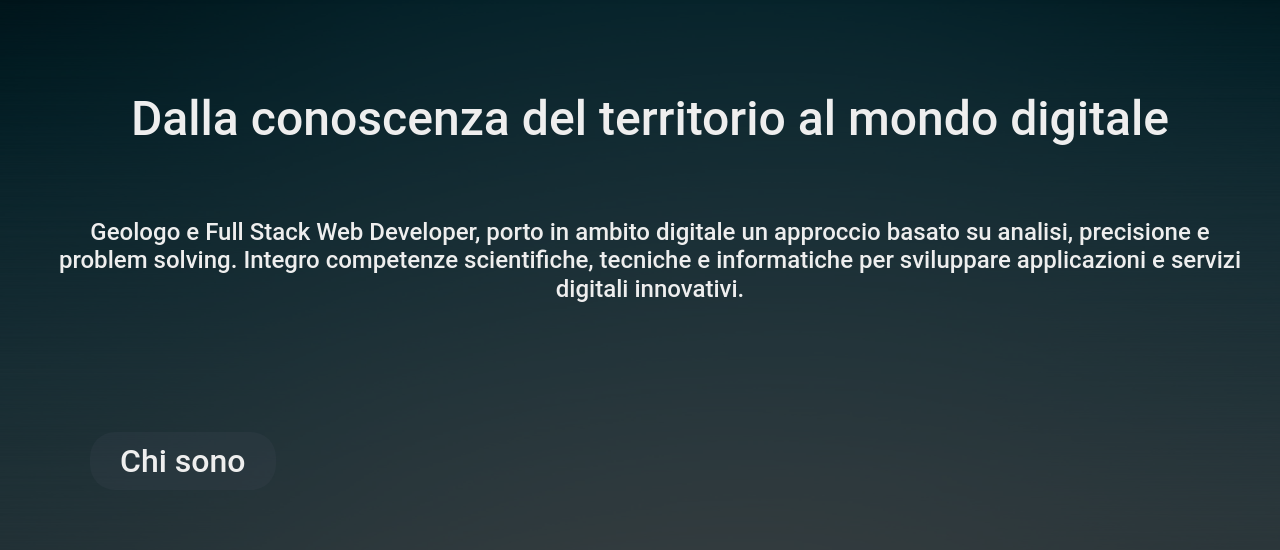
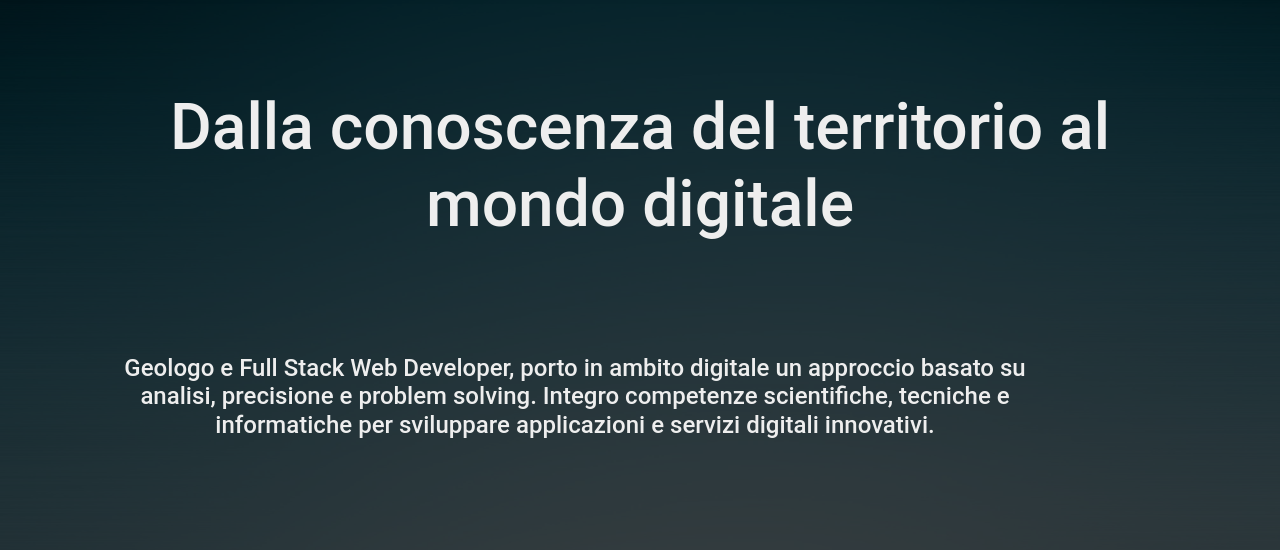
Before and after one commit to nagcas/new-portfolio, a React (Vite) app in the folder frontend/: page / in a window 1280 px wide. Shown: the part 120-670 px from the top of the page. Built offline with nearby package versions, Linux system fonts and the light colour scheme; no server answers.

Commit message:
chore: Comment out max-content width in various CSS files for better responsiveness

```diff
--- a/frontend/src/components/about/About.css
+++ b/frontend/src/components/about/About.css
@@ -7,7 +7,7 @@
 }
 
 .content__title__about {
-  width: max-content;
+  /* width: max-content; */
   height: auto;
   border-radius: 25px;
   color: #eee;
--- a/frontend/src/components/contacts/Contacts.css
+++ b/frontend/src/components/contacts/Contacts.css
@@ -7,7 +7,7 @@
 }
 
 .content__title__contacts {
-  width: max-content;
+  /* width: max-content; */
   border-radius: 25px;
   color: #eee;
   margin: 60px auto;
--- a/frontend/src/components/hero/Hero.css
+++ b/frontend/src/components/hero/Hero.css
@@ -48,7 +48,7 @@
   }
 
   .title__hero {
-    font-size: 5rem;
+    font-size: 2.5rem;
     padding: 20px;
     margin-left: 20px;
   }
@@ -88,10 +88,12 @@
 
   .content__title__hero h1 {
     margin-top: 120px;
+    margin-left: 100px;
+    margin-right: 100px;
   }
 
   .title__hero {
-    font-size: 3rem;
+    font-size: 4rem;
     padding: 20px;
     margin-left: 20px;
   }
@@ -99,7 +101,9 @@
   .subtitle__hero {
     font-size: 1.5rem;
     margin-top: 30px;
-    padding: 20px;
+    margin-left: 150px;
+    margin-right: 150px;
+    padding: 60px;
     margin-left: 20px;
   }
 
--- a/frontend/src/components/projects/Projects.css
+++ b/frontend/src/components/projects/Projects.css
@@ -10,7 +10,7 @@
 }
 
 .content__title__projects {
-  width: max-content;
+  /* width: max-content; */
   height: auto;
   border-radius: 25px;
   color: #eee;
@@ -61,11 +61,11 @@
   box-shadow: 0 0 5px rgba(0, 0, 0, 0.1);
 }
 
-.tag:hover {
+/* .tag:hover {
   cursor: default;
   background-color: #3e49545b;
   color: #eee;
-}
+} */
 
 .tag i {
   margin-right: 5px;
--- a/frontend/src/components/skills/Skills.css
+++ b/frontend/src/components/skills/Skills.css
@@ -6,7 +6,7 @@
 }
 
 .content__title__skills {
-  width: max-content;
+  /* width: max-content; */
   height: auto;
   border-radius: 25px;
   color: #eee;
@@ -27,9 +27,9 @@
   padding: 20px;
 }
 
-.skills:hover {
+/* .skills:hover {
   background-color: #e0e0e057;
-}
+} */
 
 .skill-bar {
   background-color: #e0e0e0;
```
